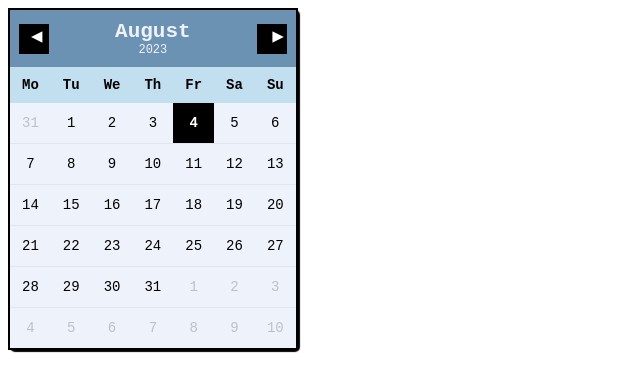
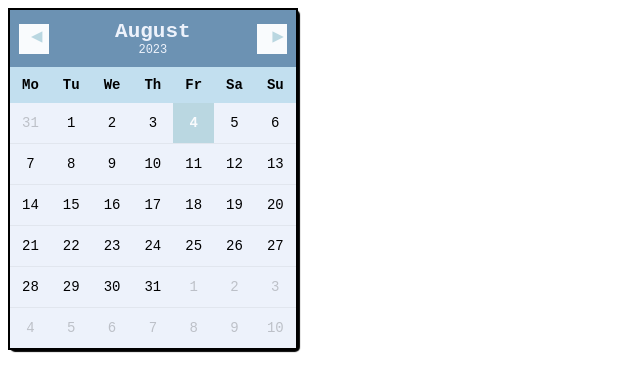
Before and after one commit to z-zxhra/Notionblue, a plain HTML site: page file.html in a window 1280 px wide. Shown: the whole page, without its empty margins (0-640 px from the left). Drawn offline with Linux system fonts and the light colour scheme.

Commit message:
Update file.html

```diff
--- a/file.html
+++ b/file.html
@@ -58,8 +58,8 @@ td,th {
 }
 th {
     padding: 10px;
-    /* background-color: #000000;
-    color: #fff; */
+    /* background-color: #f9fbfd;
+    color: #bad7e1; */
     /* font-weight: normal; */
 }
 
@@ -81,8 +81,8 @@ td>span {
 
 td.avui>span {
     font-weight: bold;
-    background-color: #000000;
-    color: #fff;
+    background-color: #bad7e1;
+    color: #f9fbfd;
 }
 td.fora > span {
     opacity: 0.2;
@@ -90,8 +90,8 @@ td.fora > span {
 
 
 .boto-next, .boto-prev {
-    background: #000;
-    color: #fff;
+    background: #f9fbfd;
+    color: #bad7e1;
     font-family: inherit;
     border: none;
     font-size: 25px;
```
